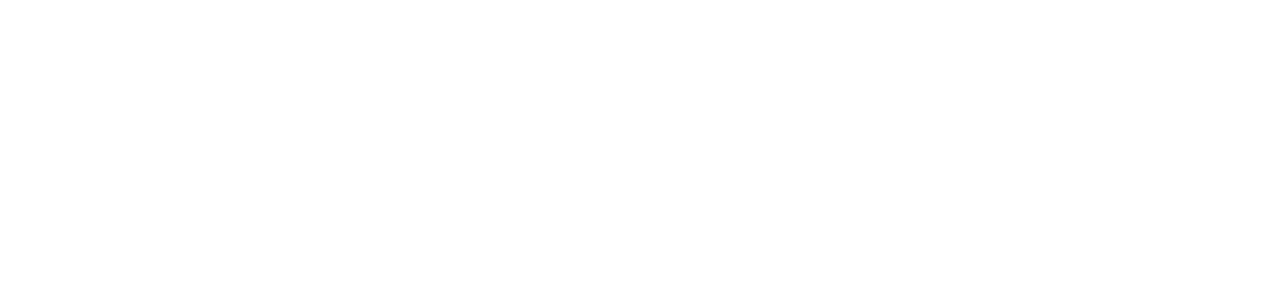
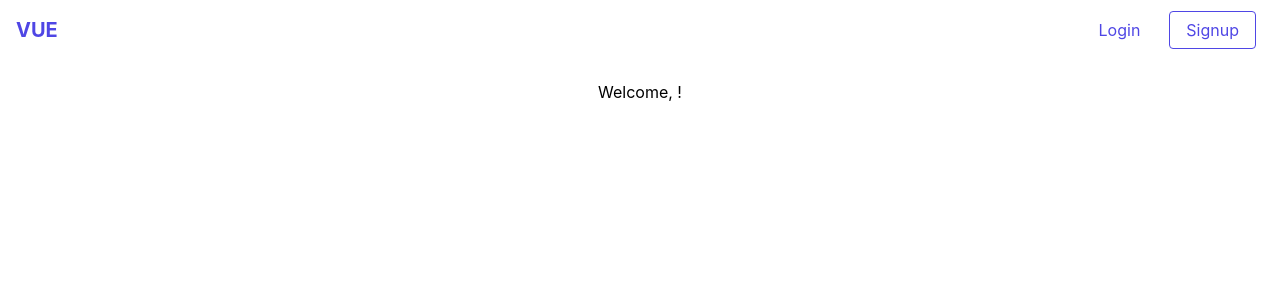
Before and after one commit to Kruzk02/login-register-vue, a Vue app: page / in a window 1280 px wide. Before the commit this address had no page. Shown: the top 300 px of the page. Built offline with nearby package versions, Linux system fonts and the light colour scheme; the HTML template or start-up script is replaced by a standard one.

Commit message:
Add Home and Header.

```diff
--- a/src/views/Dashboard.vue
+++ b/src/components/Header.vue
@@ -1,31 +1,3 @@
-<template>
-<div class="header-2">
-    <nav class="bg-white py-2 md:py-4">
-        <div class="container px-4 mx-auto md:flex md:items-center">
-
-            <div class="flex justify-between items-center">
-            <router-link to="/" class="font-bold text-xl text-indigo-600">VUE</router-link>
-            <button class="border border-solid border-gray-600 px-3 py-1 rounded text-gray-600 opacity-50 hover:opacity-75 md:hidden" id="navbar-toggle">
-                <i class="fas fa-bars"></i>
-            </button>
-            </div>
-
-            <div class="hidden md:flex flex-col md:flex-row md:ml-auto mt-3 md:mt-0" id="navbar-collapse">
-                <div v-if="user == null">
-                    <router-link to="/login" class="p-2 lg:px-4 md:mx-2 text-indigo-600 text-center border border-transparent rounded hover:bg-indigo-100 hover:text-indigo-700 transition-colors duration-300">Login</router-link>
-                    <router-link to="/register" class="p-2 lg:px-4 md:mx-2 text-indigo-600 text-center border border-solid border-indigo-600 rounded hover:bg-indigo-600 hover:text-white transition-colors duration-300 mt-1 md:mt-0 md:ml-1">Signup</router-link>
-                </div>
-                <div v-else>
-                    <a @click="logout()" aria-current="page" href="#">Logout</a>
-                </div>
-            </div>
-        </div>
-    </nav>
-</div>
-<h2 class="text-center mt-5">Welcome, {{user}}!</h2  >
-<button @click="refreshToken()">Refresh Token</button>
-</template>
-
 <script>
 import axios from 'axios';
 
@@ -44,6 +16,7 @@
             this.$router.push('/');
         }else{
             this.getUser();
+            this.refreshToken();
         }
     },
     methods: {
@@ -82,3 +55,30 @@
     }
 }
 </script>
+
+<template>
+<div class="header-2">
+    <nav class="bg-white py-2 md:py-4">
+        <div class="container px-4 mx-auto md:flex md:items-center">
+
+            <div class="flex justify-between items-center">
+            <router-link to="/" class="font-bold text-xl text-indigo-600">VUE</router-link>
+            <button class="border border-solid border-gray-600 px-3 py-1 rounded text-gray-600 opacity-50 hover:opacity-75 md:hidden" id="navbar-toggle">
+                <i class="fas fa-bars"></i>
+            </button>
+            </div>
+
+            <div class="hidden md:flex flex-col md:flex-row md:ml-auto mt-3 md:mt-0" id="navbar-collapse">
+                <div v-if="user == null">
+                    <router-link to="/login" class="p-2 lg:px-4 md:mx-2 text-indigo-600 text-center border border-transparent rounded hover:bg-indigo-100 hover:text-indigo-700 transition-colors duration-300">Login</router-link>
+                    <router-link to="/register" class="p-2 lg:px-4 md:mx-2 text-indigo-600 text-center border border-solid border-indigo-600 rounded hover:bg-indigo-600 hover:text-white transition-colors duration-300 mt-1 md:mt-0 md:ml-1">Signup</router-link>
+                </div>
+                <div v-else>
+                    <a @click="logout()" aria-current="page" href="#">Logout</a>
+                </div>
+            </div>
+        </div>
+    </nav>
+</div>
+<h2 class="text-center mt-5">Welcome, {{user}}!</h2  >
+</template>
--- a/src/router/index.js
+++ b/src/router/index.js
@@ -3,12 +3,12 @@
 
 import Login from '../views/LoginView.vue';
 import Register from '../views/RegisterView.vue';
-import Dashboard from '../views/Dashboard.vue'
+import Home from '../views/Home.vue';
 
 const routes = [
   {
-    path:'/dashboard',
-    component: Dashboard,
+    path:'/',
+    component: Home,
   },
   {
     path: '/login',
--- /dev/null
+++ b/src/views/Home.vue
@@ -0,0 +1,13 @@
+<script>
+    import Header from '../components/Header.vue'
+
+    export default{
+        components:{
+            Header
+        }
+    }
+</script>
+
+<template>
+    <Header/>
+</template>
--- a/src/views/LoginView.vue
+++ b/src/views/LoginView.vue
@@ -55,7 +55,7 @@
                 };
                 const response = await axios.post('http://localhost:8080/api/login',payload)
                 this.$store.dispatch('setToken', response.data.token);
-                this.$router.push('/dashboard')
+                this.$router.push('/')
             }catch(error){
                 this.validationErrors = "Invalid Username or Password.Please try again"
             }
```
Also changed, not shown: 1 other file (tests, documents, lock files or other folders).
